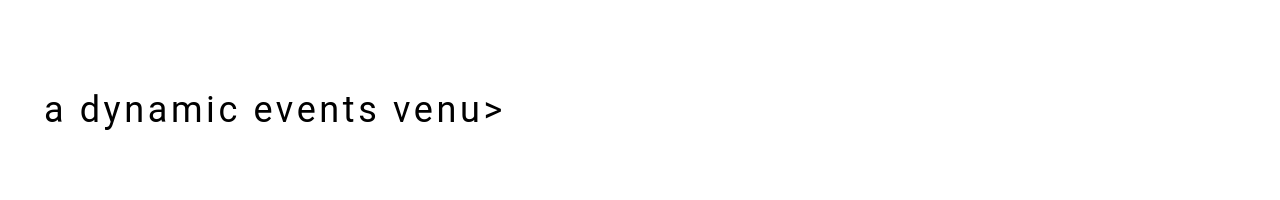
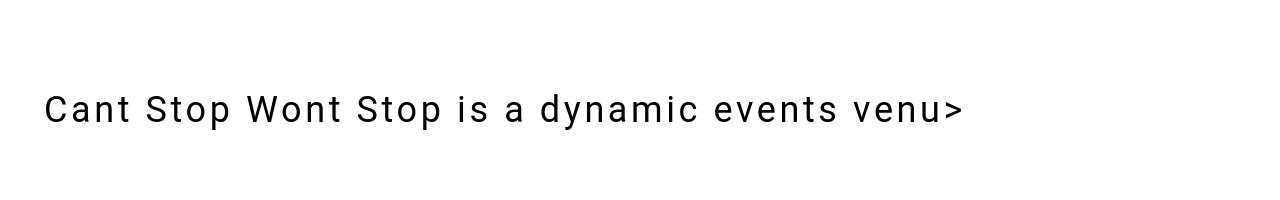
Before and after one commit to nadsbuhdha/csws, a Next.js app: page / in a window 1280 px wide. Shown: the part 1114-1314 px from the top of the page. Built offline with nearby package versions, Linux system fonts and the light colour scheme.

Commit message:
add text in

```diff
--- a/src/app/page.js
+++ b/src/app/page.js
@@ -22,7 +22,7 @@
 
       <div >
       <h1 className="text-black text-4xl tracking-widest mt-32 mb-32 ml-6 p-5">
-      {/* Can't Stop Won't Stop is {``} */}
+      Cant Stop Wont Stop is {``}
         <ReactTyped
           strings={["a creative studio", "a dynamic events venue", "a collaborative workspace"]}
           typeSpeed={100}
```
